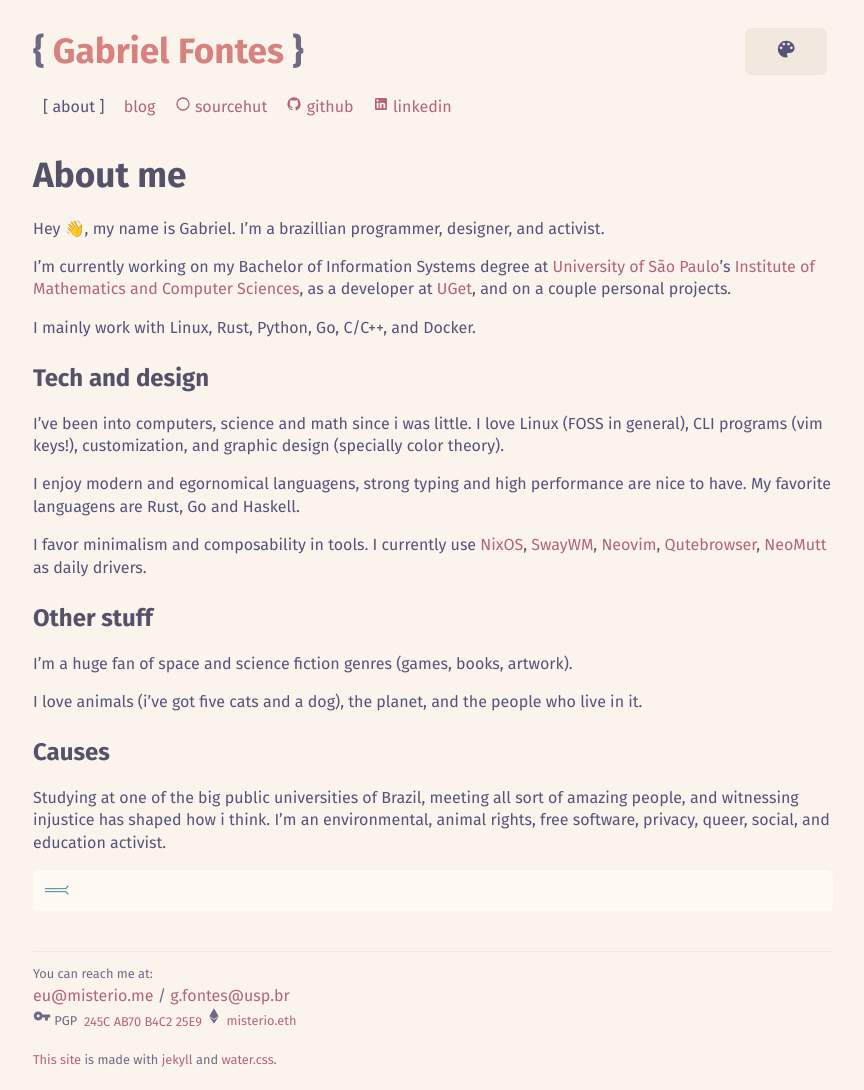
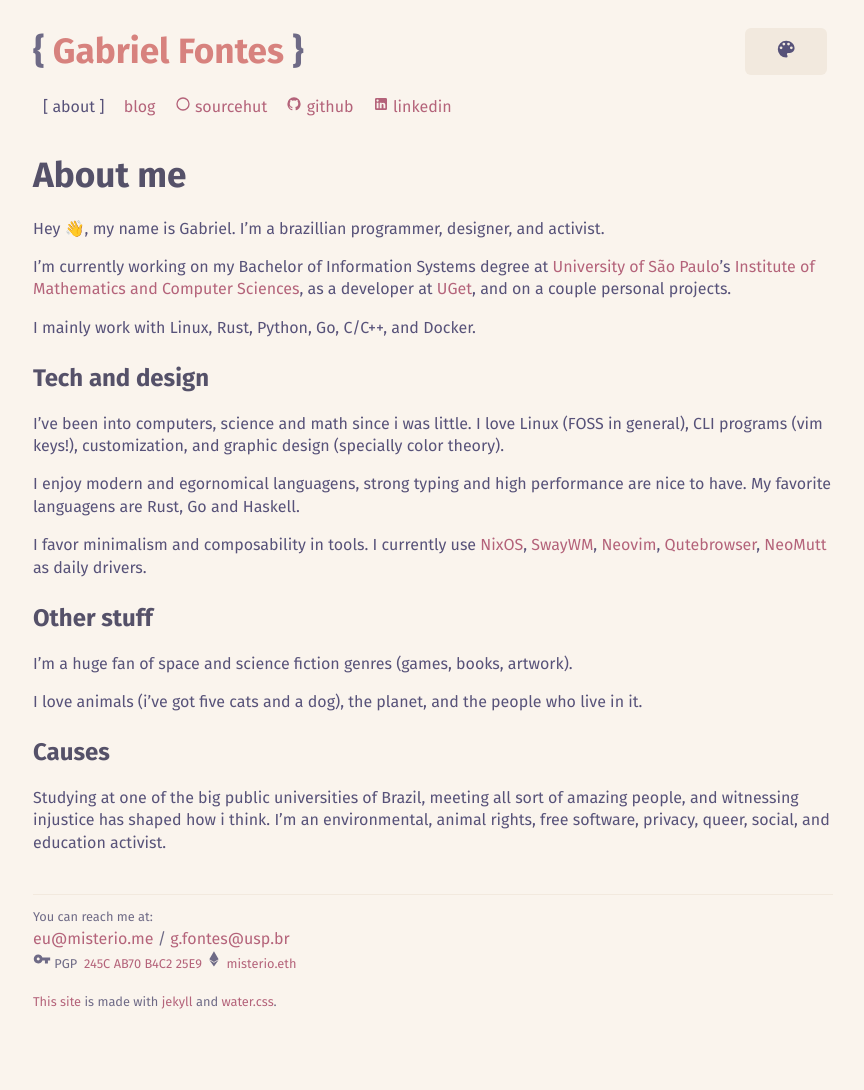
Before and after one commit to Misterio77/website, a Jekyll site: the page built from index.md, in a window 1280 px wide. Shown: the whole page, without its empty margins (207-1071 px from the left). Built offline with Jekyll 4.4.1, drawn with Linux system fonts in a browser that asks for light colours; after the commit the page ends 1033 px from its top, so only the background shows below that.

Commit message:
silence nix build when running in pipeline

````diff
--- a/index.md
+++ b/index.md
@@ -28,7 +28,3 @@ I love animals (i've got five cats and a dog), the planet, and the people who li
 ## Causes
 
 Studying at one of the big public universities of Brazil, meeting all sort of amazing people, and witnessing injustice has shaped how i think. I'm an environmental, animal rights, free software, privacy, queer, social, and education activist.
-
-```haskell
-==<
-```
````
Also changed, not shown: .build.yml.
